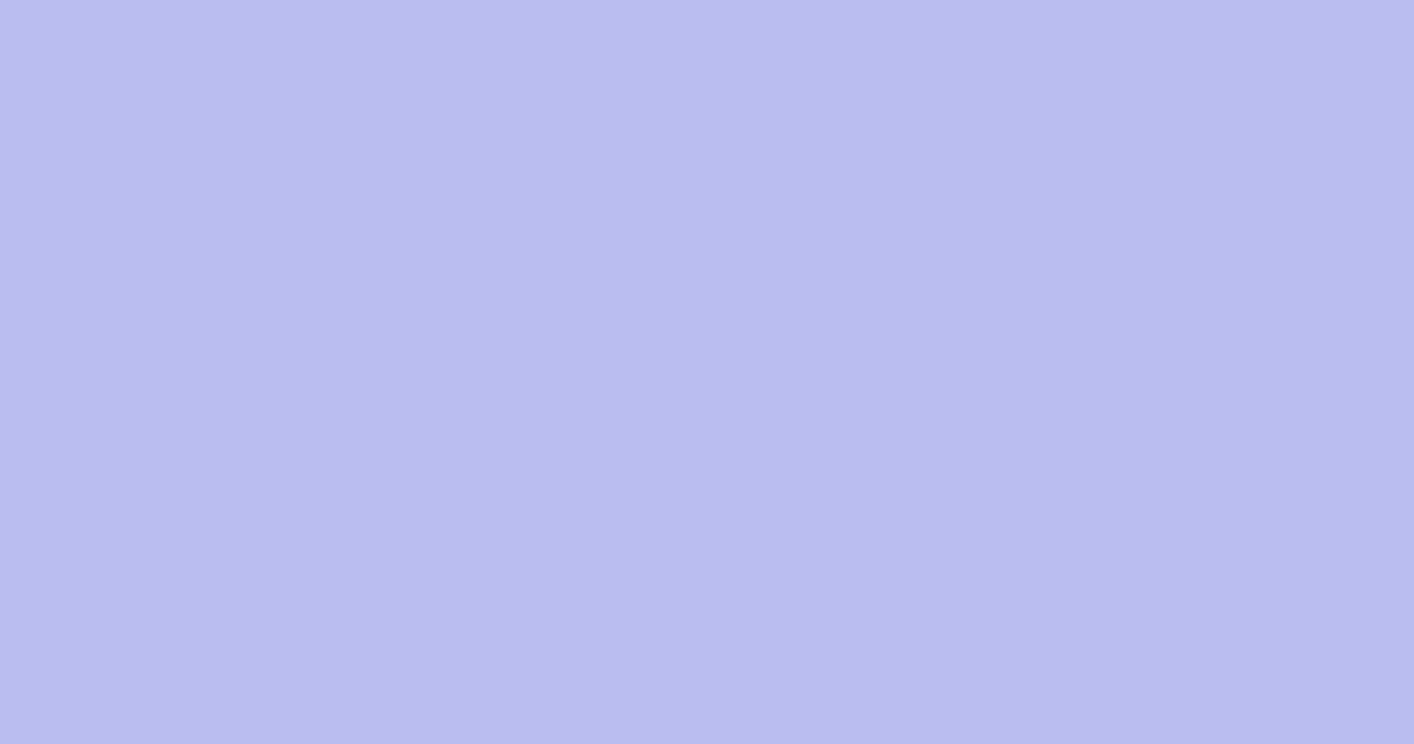
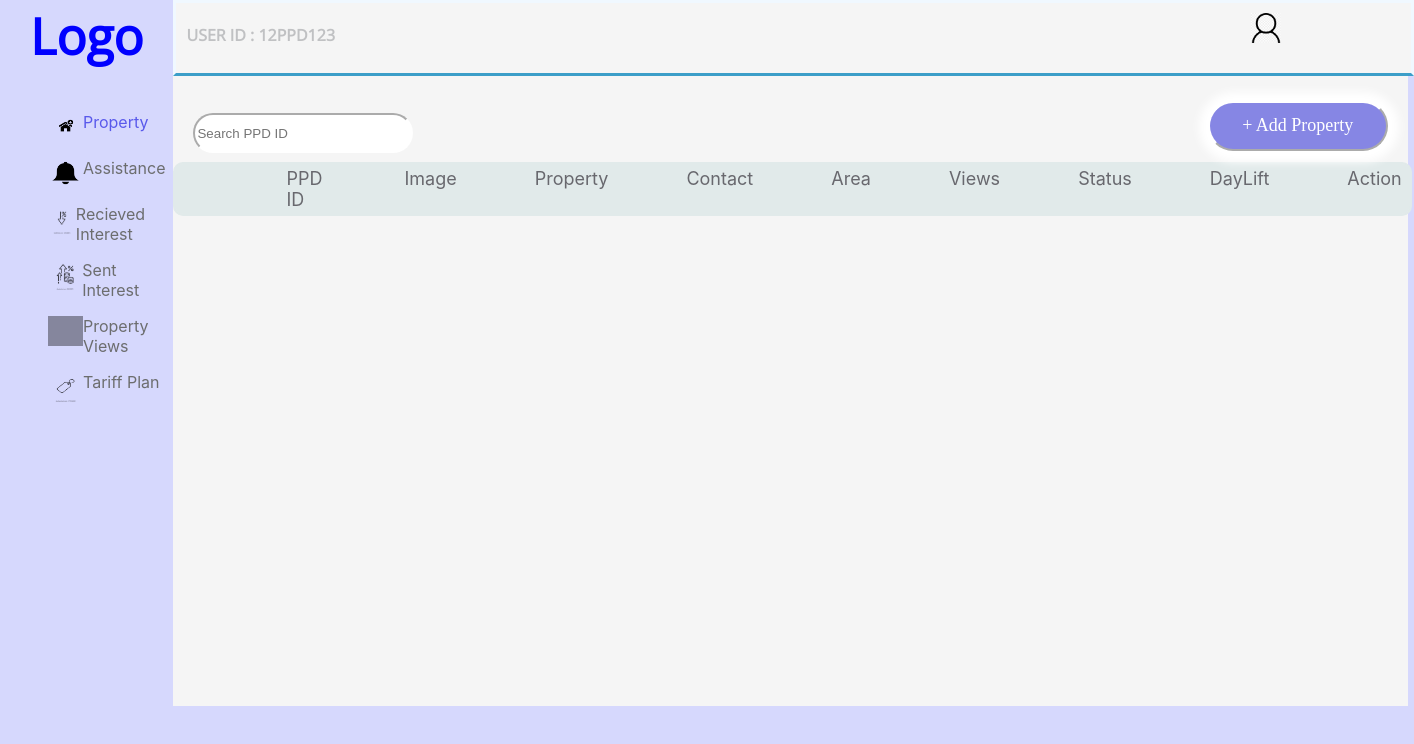
Before and after one commit to Aakash1049/Real_Estate_catalog_frontend, a React (Create React App) app in the folder real_estate_frontend/: page /dashboard in a window 1280 px wide. Before the commit this address had no page. Shown: the top 744 px of the page, 1414 px wide, since content can reach past the window. Built offline with nearby package versions, Linux system fonts and the light colour scheme; grey boxes are pictures that could not be loaded.

Commit message:
Dashboard component created

```diff
--- a/real_estate_frontend/src/App.js
+++ b/real_estate_frontend/src/App.js
@@ -12,7 +12,7 @@ function App() {
       <Routes>
         <Route path='/' element={<Signin/>}/>
         <Route path='/Signup' element={<Signup/>}/>
-        <Route path='/d' element={<SideBar/>}/>
+        <Route path='/dashboard' element={<SideBar/>}/>
       </Routes>
       </BrowserRouter>
 
--- a/real_estate_frontend/src/Component/Dashboard/SideBar.css
+++ b/real_estate_frontend/src/Component/Dashboard/SideBar.css
@@ -1,58 +1,125 @@
 @import url('https://fonts.googleapis.com/css2?family=Open+Sans:wght@300&display=swap');
 
-
-body{
-    background: #bbbdf1;
-}
 
 .dashboard{
     display: flex;
     flex-direction: row;
-
-}
-
-.middle{
-    margin-top: 2%;
-    width: 70%;
-   border-radius: 0px 10px 10px 0px;
-    height: 600px;
-    background: #F5F5F5;
-}
-nav{
-    width: 99.80%;
-    height: 80px;
-    background: #F5F5F5;
-    border: 2px solid #9ccae0 ;
-    border-bottom-color: #9ccae0;
-}
-#per{
-    width: 20px;
-    height: 20px;
-    float: right;
-    padding: 20px 120px;
-}
-h4{
-    float: left;
-    color:#B4B4C6 ;
-    font-family: 'Open Sans';
-    font-size: small;
-    padding-left: 10px;
 }
 
 
 
 .side-bar{
-    width: 180px;
-    height: 600px;
-    background-color:#95bce3;
-    margin: 2% 0px 0px 10%;
-    border-radius: 10px 0px 0px 10px;
+    width: 20%;
+    min-height: 630px;
 
 }
-#pro{
-    width: 20px;
-    height: 20px;
-    border-radius: 50%;
-    background-color:#95bce3;
-    background-repeat: no-repeat;
+
+
+nav{
+    width: 100%;
+    height: 70px;
+    border: 3px solid;
+    border-color: aliceblue;
+    border-bottom-color: rgb(60, 158, 200);
+     background-color:  rgb(245, 245, 245);
 }
+.middle{
+    width: 100%;
+    display: flex;
+    flex-direction: column;
+}
+.content{
+    width: 100%;
+    min-height: 630px;
+    background-color: rgb(245, 245, 245);
+}
+
+h4{
+    float: left;
+   font-family: 'Open Sans';
+   color: rgb(192, 193, 195);
+   padding-left: 10px;
+}
+
+#img-2{
+    width: 30px;
+    height: 30px;
+    float: right;
+    padding: 10px 130px;
+}
+ul{
+   margin-left: 0;
+    list-style: none;
+
+}
+
+li{
+    list-style: none;
+   color: rgb(108, 109, 110);
+  padding: 8px;
+  text-align: start;
+  display: flex;
+  flex-direction: row;
+
+}
+
+.img-1{
+    width: 35px;
+    height: 30px;
+    mix-blend-mode: multiply;
+
+}
+#l-1{
+    color:rgb(89, 89, 235) ;
+}
+
+#search{
+    float: left;
+    margin-top: 3%;
+    height: 40px;
+    width: 220px;
+    margin-left: 20px;
+    border-radius: 25px;
+    border-color: white;
+}
+#btn{
+    color: white;
+    background-color: rgb(134, 134, 228);
+    width: 180px;
+    font-family: 'Times New Roman', Times, serif;
+    border-radius: 25px;
+    height: 50px;
+    font-size: large;
+    border-color: white;
+    box-shadow: 1px 1px 10px 10px;
+    float: right;
+    margin: 2% 20px;
+}
+.list{
+    margin-top: 7%;
+    width: 100%;
+    background-color: rgb(225, 234, 234);
+    height: 50px;
+    border: 2px solid;
+    border-color: rgb(225, 234, 234) ;
+    border-radius: 10px;
+
+
+}
+.ul{
+    display: flex;
+    flex-direction: row;
+    margin-left: 1px;
+    height: 50px;
+    position: relative;
+}
+
+.list-item
+{
+
+
+    font-size: large;
+    margin-top: -20px;
+    padding-left: 70px;
+    color: rgb(104, 104, 110);
+}
--- a/real_estate_frontend/src/Component/Dashboard/SideBar.js
+++ b/real_estate_frontend/src/Component/Dashboard/SideBar.js
@@ -5,24 +5,45 @@ export default function SideBar(){
     return(
         <>
         <div className="dashboard">
+
+
         <div className="side-bar">
-            <h1>Logo</h1>
+            <h1>Logo </h1>
             <section className="opt">
        <ul>
-        <li><img id="pro" src={require("../../Images/property.png")} />Property</li>
-        <li>Assistance</li>
-        <li>Recieved Interest</li>
-        <li>Sent Interest</li>
-        <li>Property Views</li>
-        <li>Tariff Plan</li>
+        <li id="l-1"><img  className="img-1" src={require("../../Images/property.png")} /> Property</li>
+        <li><img  className="img-1" src={require("../../Images/bell.png")} /> Assistance</li>
+        <li><img  className="img-1" src={require("../../Images/recieved.webp")} /> Recieved Interest</li>
+        <li><img  className="img-1" src={require("../../Images/sent.jpg")} /> Sent Interest</li>
+        <li><img  className="img-1" src={require("../../Images/views.png")} /> Property Views</li>
+        <li><img  className="img-1" src={require("../../Images/tarrif.png")} /> Tariff Plan</li>
        </ul>
             </section>
         </div>
+
+
         <div className="middle">
             <nav className="head">
-             <h4>USER ID :</h4>
-             <img id="per" src={require("../../Images/person.png")} alt="logo"/>
+             <h4>USER ID : 12PPD123</h4>
+             <img id="img-2" src={require("../../Images/person.png")} alt="logo"/>
             </nav>
+            <div className="content">
+              <input id="search" type="search" placeholder="Search PPD ID" name="search"    />
+              <button id="btn">+ Add Property</button>
+              <div className="list">
+                <ul className="ul">
+                    <li className="list-item">PPD ID</li>
+                    <li className="list-item">Image</li>
+                    <li className="list-item">Property</li>
+                    <li className="list-item">Contact</li>
+                    <li className="list-item">Area</li>
+                    <li className="list-item">Views</li>
+                    <li className="list-item">Status</li>
+                    <li className="list-item">DayLift</li>
+                    <li className="list-item">Action</li>
+                </ul>
+              </div>
+               </div>
         </div>
         </div>
         </>
--- a/real_estate_frontend/src/Component/Signin/Signin.css
+++ b/real_estate_frontend/src/Component/Signin/Signin.css
@@ -2,7 +2,7 @@
 @import url('https://fonts.googleapis.com/css?family=Open+Sans');
 
 body{
-    background: #bbbdf1;
+    background: #d6d8fd;
 }
 .main{
     width: 30%;
--- a/real_estate_frontend/src/Component/Signin/Signin.js
+++ b/real_estate_frontend/src/Component/Signin/Signin.js
@@ -27,7 +27,7 @@ export default function Signin()
             </div>
 
             <div className='btn'>
-                <button id="bt">Sign in</button>
+               <button id="bt">Sign in</button>
             </div>
             <Link to="/Signup" ><a href="Signup.js" >Sign Up</a></Link>
           </div>
```
